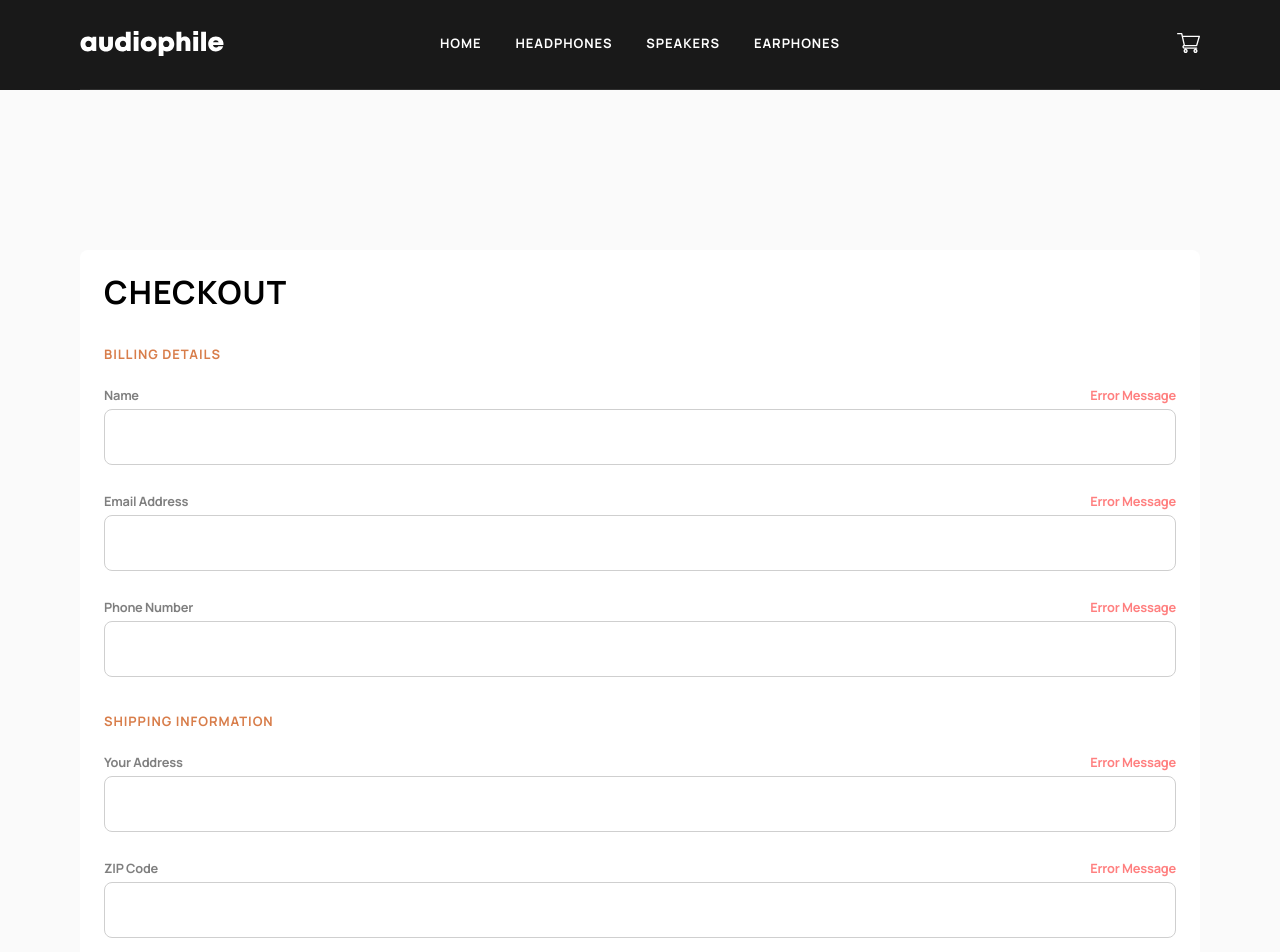
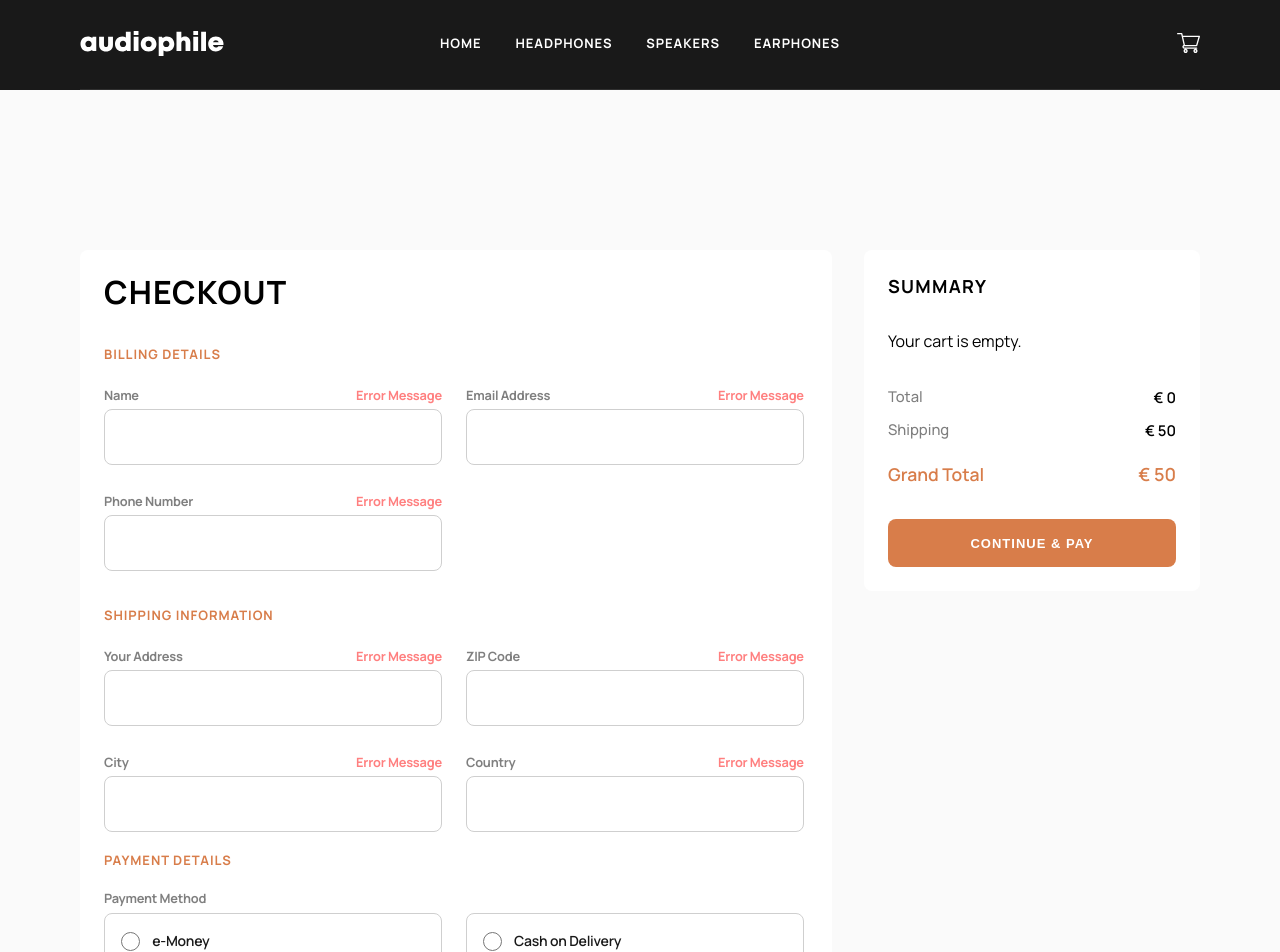
Before and after one commit to KoenvandenBerg/frontendmentor-audiophile-ecommerce-website, a Next.js app: page /checkout in a window 1280 px wide. Shown: the top 952 px of the page. Built offline with nearby package versions, Linux system fonts and the light colour scheme.

Commit message:
Increase checkout page responsiveness

```diff
--- a/src/app/components/CheckoutForm.tsx
+++ b/src/app/components/CheckoutForm.tsx
@@ -122,6 +122,7 @@ export default function CheckoutForm() {
                 </div>
               </div>
               {paymentMethod === 'e-money' && (
+                <div className={checkoutFormStyles.formSubContainer}>
                   <div className={checkoutFormStyles.checkoutForm}>
                     <div className={checkoutFormStyles.inputContainer}>
                       <label htmlFor="emoneyNumber-input">e-Money Number</label>
@@ -133,6 +134,7 @@ export default function CheckoutForm() {
                       <label htmlFor="emoneyPIN-input">e-Money PIN</label>
                       <p>Error Message</p>
                       <input id="emoneyPIN-input" type="text" />
+                    </div>
                   </div>
                 </div>
               )}
--- a/src/app/styles/CartItem.module.css
+++ b/src/app/styles/CartItem.module.css
@@ -123,4 +123,5 @@
   font-style: normal;
   font-weight: 700;
   line-height: 1.5625rem;
+  opacity: 0.5;
 }
--- a/src/app/styles/CheckoutForm.module.css
+++ b/src/app/styles/CheckoutForm.module.css
@@ -4,7 +4,14 @@
   gap: 2rem;
 }
 
+@media (min-width: 1100px) {
+  .container {
+    flex-direction: row;
+  }
+}
+
 .formContainer {
+  width: 100%;
   background-color: var(--white);
   border-radius: 0.5rem;
   padding: 1.5rem;
@@ -24,6 +31,7 @@
 }
 
 .formSubContainer {
+  width: 100%;
   display: flex;
   flex-direction: column;
   gap: 1rem;
@@ -40,7 +48,14 @@
 }
 
 .inputContainer {
+  width: 100%;
   position: relative;
+}
+
+@media (min-width: 700px) {
+  .inputContainer {
+    width: 48%;
+  }
 }
 
 .inputContainer label {
@@ -97,6 +112,13 @@
   gap: 1.5rem;
 }
 
+@media (min-width: 700px) {
+  .checkoutForm {
+    flex-direction: row;
+    flex-wrap: wrap;
+  }
+}
+
 .checkoutForm label {
   color: rgba(0, 0, 0, 0.5);
   font-size: 0.8rem;
@@ -107,10 +129,18 @@
 }
 
 .radioContainer {
+  width: 100%;
   display: flex;
   flex-direction: column;
   gap: 0.5rem;
   margin-top: -1.1rem;
+}
+
+@media (min-width: 700px) {
+  .radioContainer {
+    flex-direction: row;
+    gap: 1.5rem;
+  }
 }
 
 .radioInputContainer {
@@ -120,6 +150,12 @@
   border-radius: 0.5rem;
   padding: 1rem;
   display: flex;
+}
+
+@media (min-width: 700px) {
+  .radioInputContainer {
+    width: 48%;
+  }
 }
 
 .radioInputContainer > label {
@@ -179,6 +215,14 @@
   display: flex;
   flex-direction: column;
   gap: 2rem;
+}
+
+@media (min-width: 1100px) {
+  .summaryContainer {
+    width: 30%;
+    height: fit-content;
+    flex-shrink: 0;
+  }
 }
 
 .summaryContainer > h2 {
```
Lines whose indentation alone changed are shown as unchanged.
